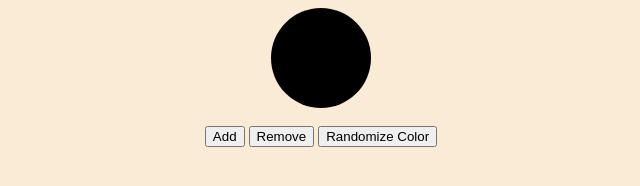
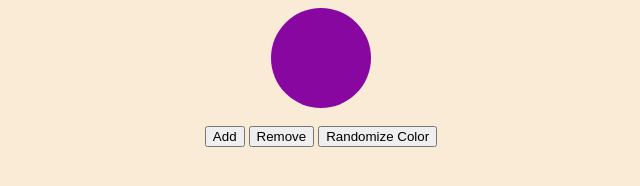
Before and after one commit to codebully/Circles, a plain HTML site: page index.html in a window 1280 px wide. Both pictures are taken after a click on the button "Randomize Color". Shown: the whole page, without its empty margins (319-959 px from the left). Drawn offline with nearby package versions, Linux system fonts and the light colour scheme.

Commit message:
Update index.html

```diff
--- a/index.html
+++ b/index.html
@@ -40,7 +40,7 @@
 
   $(".color").click(function () {
     var newColor = Math.floor(Math.random()*16777215).toString(16);
-    newColor = "\"#" + newColor + "\"";
+    newColor = "#" + newColor;
     console.log(newColor)
 				$(".circle").css({
 				          transition: 'background-color 1s ease-in-out',
```
